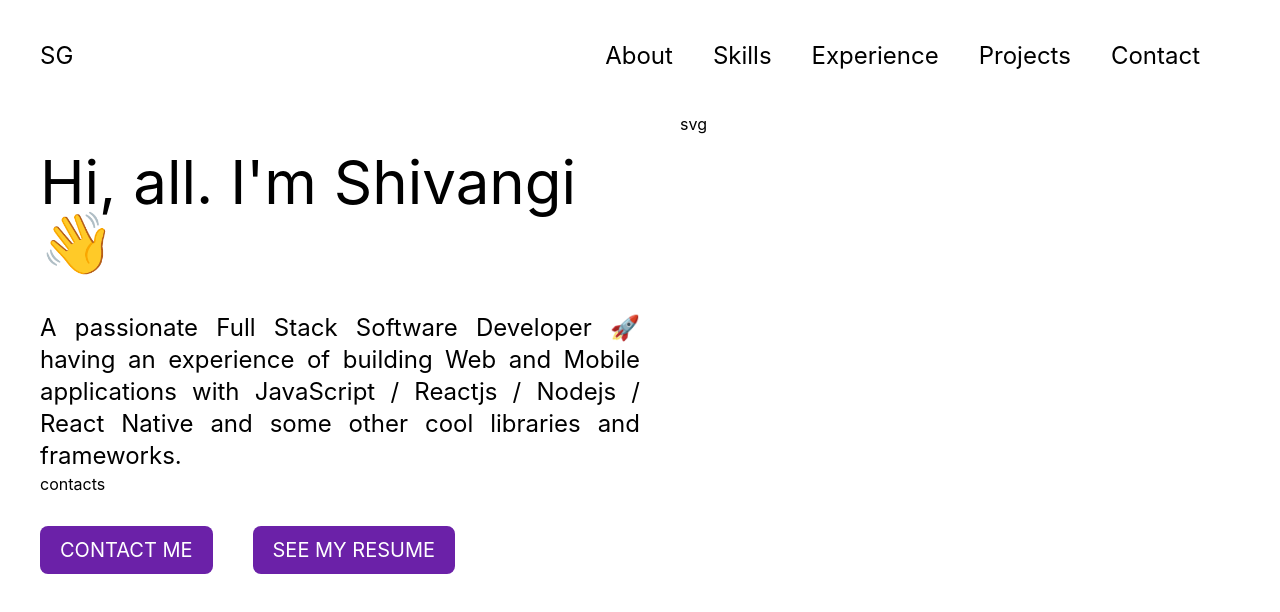
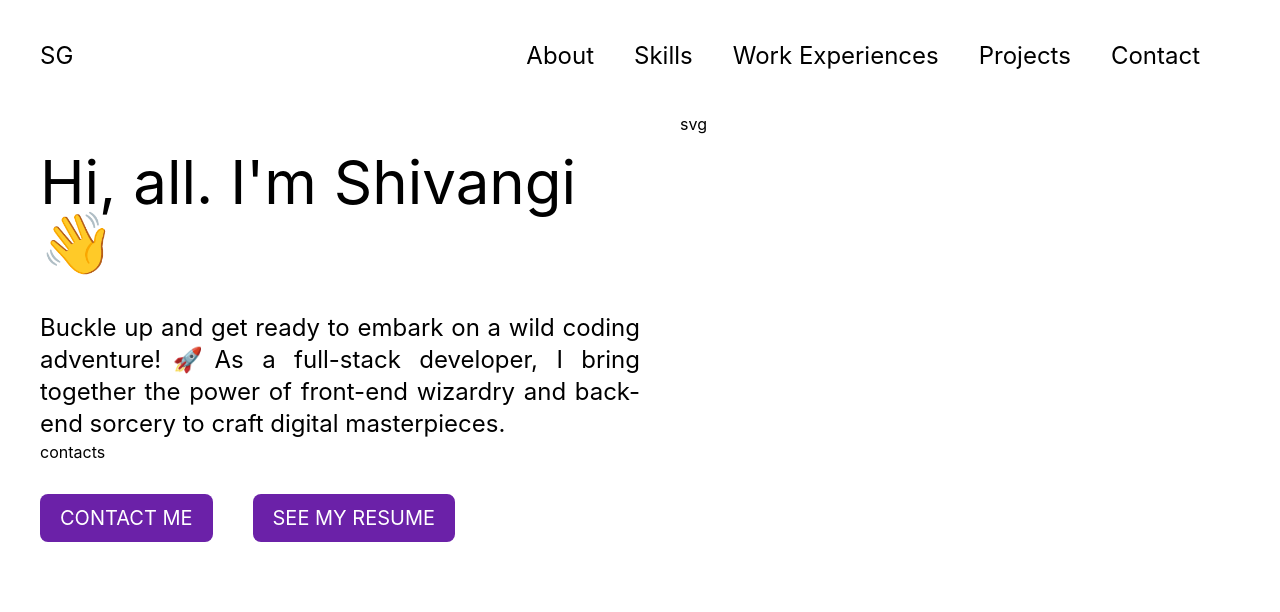
Before and after one commit to shiv-anya/portfolio_v1, a React (Create React App) app: page / in a window 1280 px wide. Shown: the top 612 px of the page. Built offline with nearby package versions, Linux system fonts and the light colour scheme.

Commit message:
added these sections to link

```diff
--- a/src/components/Intro/Banner.js
+++ b/src/components/Intro/Banner.js
@@ -4,7 +4,7 @@ import Header from "./Header";
 const Banner = () => {
   return (
     <Fragment>
-      <div>
+      <div id="about">
         <Header />
         <div id="about" className="flex">
           <div className="flex-1 p-10">
@@ -12,10 +12,9 @@ const Banner = () => {
               Hi, all. I'm Shivangi <span class="wave">👋</span>
             </h1>
             <p className="text-justify text-2xl">
-              A passionate Full Stack Software Developer 🚀 having an experience
-              of building Web and Mobile applications with JavaScript / Reactjs
-              / Nodejs / React Native and some other cool libraries and
-              frameworks.
+              Buckle up and get ready to embark on a wild coding adventure!🚀As
+              a full-stack developer, I bring together the power of front-end
+              wizardry and back-end sorcery to craft digital masterpieces.
             </p>
             <div className="mb-10">contacts</div>
             <div>
--- a/src/components/Intro/Header.js
+++ b/src/components/Intro/Header.js
@@ -11,19 +11,29 @@ const Header = () => {
           <div>
             <ul className="flex">
               <li>
-                <a className="pr-10">About</a>
+                <a className="pr-10" href="#about">
+                  About
+                </a>
               </li>
               <li>
-                <a className="pr-10">Skills</a>
+                <a className="pr-10" href="#skills">
+                  Skills
+                </a>
               </li>
               <li>
-                <a className="pr-10">Experience</a>
+                <a className="pr-10" href="#experience">
+                  Work Experiences
+                </a>
               </li>
               <li>
-                <a className="pr-10">Projects</a>
+                <a className="pr-10" href="#projects">
+                  Projects
+                </a>
               </li>
               <li>
-                <a className="pr-10">Contact</a>
+                <a className="pr-10" href="#contact">
+                  Contact
+                </a>
               </li>
               <li></li>
             </ul>
```
